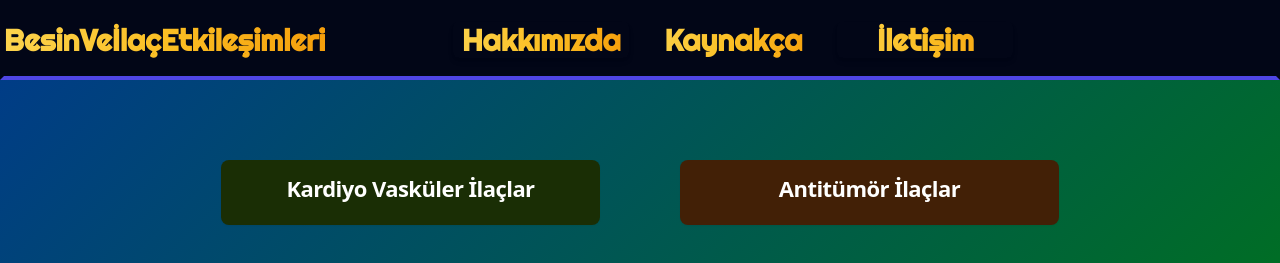
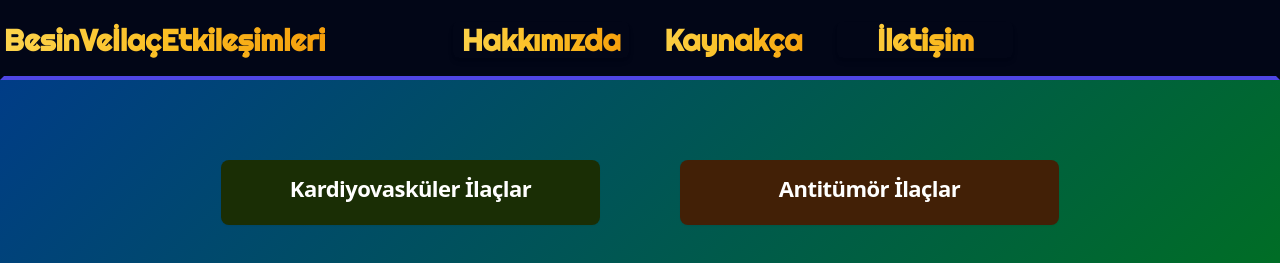
Before and after one commit to Emirhan-Cavusoglu-sftw/foodDrugInteractions, a React (Vite) app: page / in a window 1280 px wide. Shown: the top 263 px of the page. Built offline with nearby package versions, Linux system fonts and the light colour scheme; the HTML template or start-up script is replaced by a standard one; a web font is replaced by a local one.

Commit message:
fazılın isteği :)

```diff
--- a/src/constants.js
+++ b/src/constants.js
@@ -17,7 +17,7 @@ import { nar,apple1,apple2 ,apple3} from "./assets/images";
 
 const constants = [
     {
-        title:"Kardiyo Vasküler İlaçlar",
+        title:"Kardiyovasküler İlaçlar",
 
         description:"Asitli besinler; Kafein, domates, meyva suları,asitli besinler; Kafein, domates,süt ve süt ürünleri gibi kalsiyumca zengin besinler ile birlikte alınmamalıdır. Asitli besinlerden dolayı artan mide asidi ilacın midedeki harabiyetini artırır. Kalsiyum ilacın kandaki emilimini azaltabilir",
 
```
